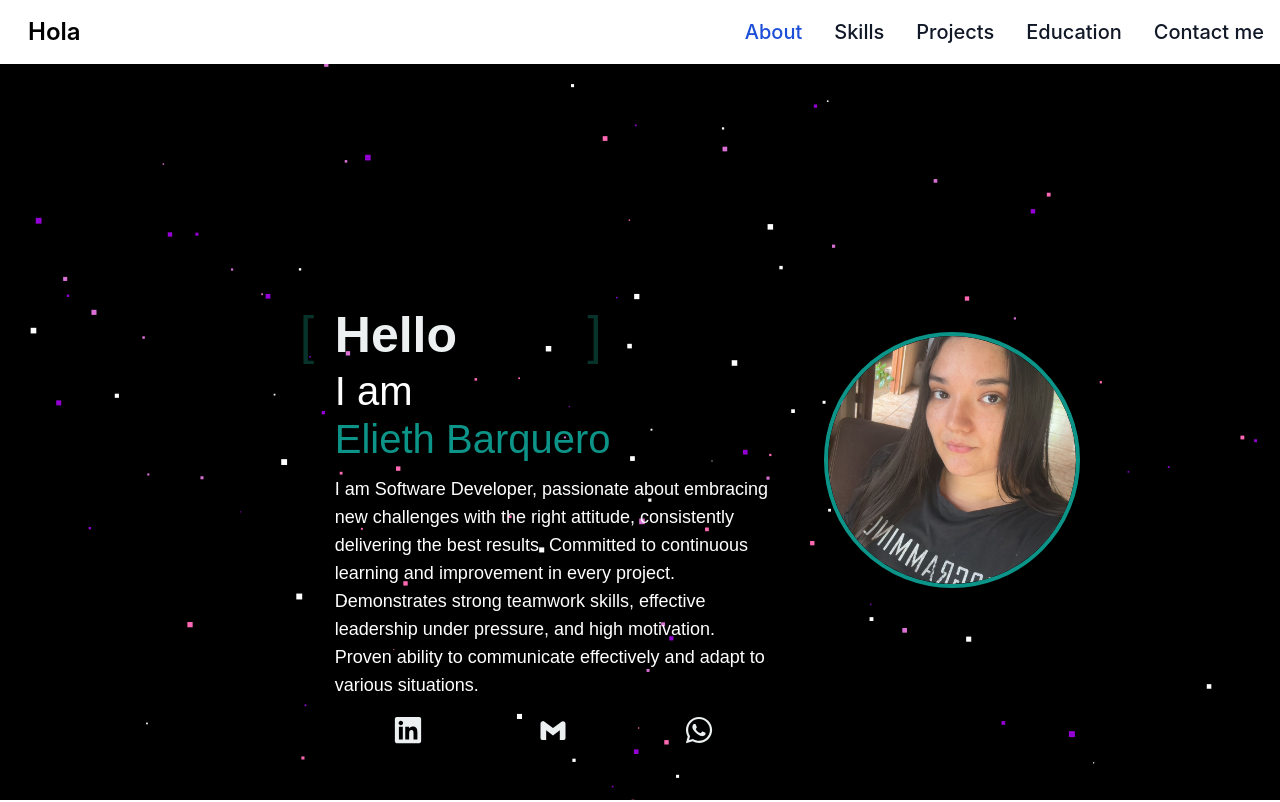
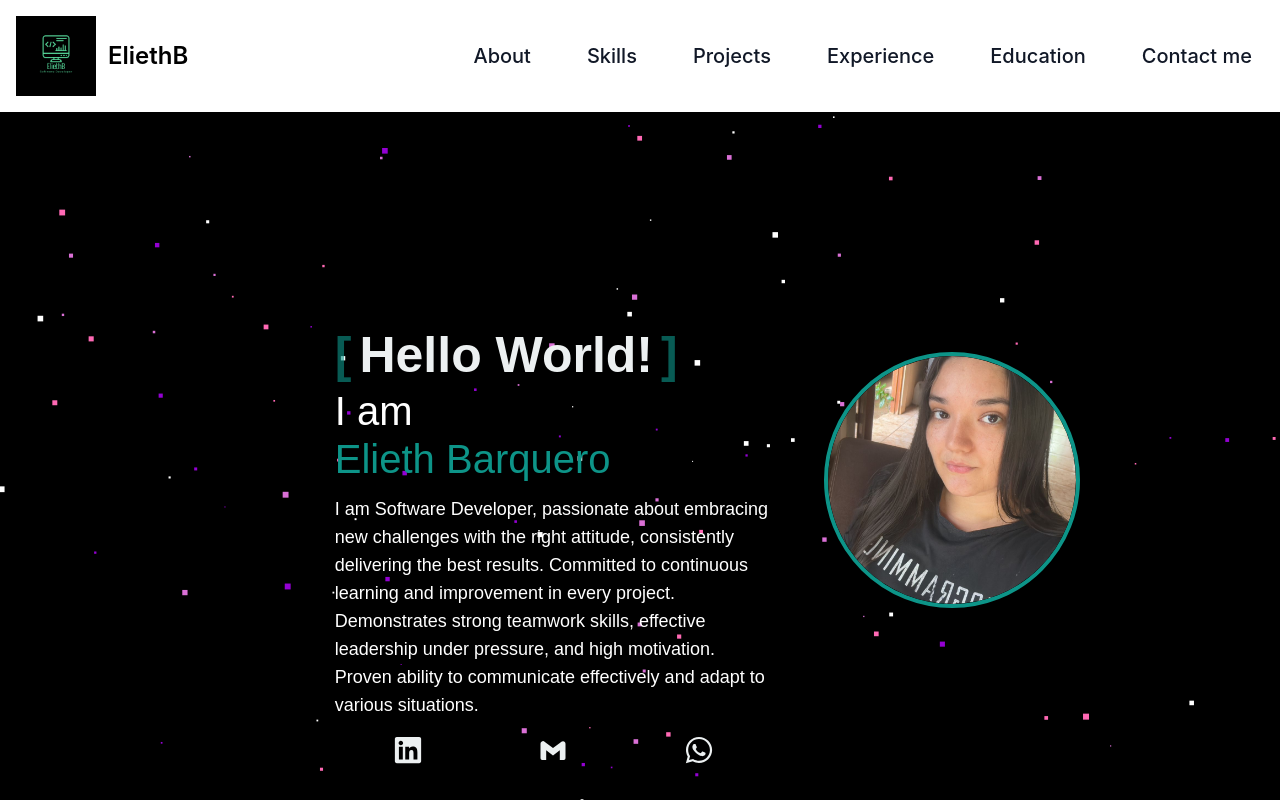
Before and after one commit to EliethB/portfolio-elieth, a React (Create React App) app: page / in a window 1280 px wide. Shown: the top 802 px of the page. Built offline with nearby package versions, Linux system fonts and the light colour scheme.

Commit message:
ultimos cambios de vista

```diff
--- a/src/About.css
+++ b/src/About.css
@@ -1,70 +1,36 @@
-@keyframes opacity {
-  0% { opacity: 0; }
-  50% { opacity: 1; }
-  100% { opacity: 0; }
-}
-
-@keyframes change {
-  0% { margin-top: 0; }
-  15% { margin-top: 0; }
-  25% { margin-top: -40px; }
-  40% { margin-top: -40px; }
-  50% { margin-top: -80px; }
-  65% { margin-top: -80px; }
-  75% { margin-top: -40px; }
-  85% { margin-top: -40px; }
-  100% { margin-top: 0; }
-}
-
-.content:before {
-  content: '[';
-  position: absolute;
-  left: -35px;
-  top: 50%;
-  transform: translateY(-50%);
-  line-height: 40px;
-  color: #16a085;
-  font-size: 52px;
-  animation: opacity 2s linear infinite;
-}
-
-.content:after {
-  content: ']';
-  position: absolute;
-  right: 170px;
-  top: 50%;
-  transform: translateY(-50%);
-  line-height: 40px;
-  color: #16a085;
-  font-size: 52px;
-  animation: opacity 2s linear infinite;
-}
-
 .content {
   position: relative;
   width: 70%;
   font-size: 50px;
   line-height: 40px;
-  font-family: 'Muli', sans-serif;
+  font-family: "Muli", sans-serif;
   color: #ecf0f1;
   height: 40px;
   left: 70%;
   margin-top: -40%;
   margin-left: -118px;
 }
+@keyframes parpadeo {
+  0% {
+    opacity: 1;
+  }
+  50% {
+    opacity: 0;
+  }
+  100% {
+    opacity: 1;
+  }
+}
+
+.visible p {
+  animation: parpadeo 1s infinite;
+}
 
 .visible {
   font-weight: 600;
-  overflow: hidden;
   height: 40px;
-}
-
-.moved {
-  margin-top: 0;
-  padding-left: 140px;
-  text-align: left;
-  list-style: none;
-  animation: change 6s linear infinite;
+  display: flex;
+  align-items: center;
 }
 
 ul li {
@@ -133,5 +99,4 @@ ul li {
     margin-bottom: 20px;
     width: 100%;
   }
-
 }
--- a/src/App.js
+++ b/src/App.js
@@ -1,26 +1,30 @@
-import './App.css';
-import Background from './components/Background';
-import About from './components/About';
-import NavBar from './components/NavBar';
-import Skills from './components/Skills';
-import ProjectsContainer from './components/ProjectContainer';
-import Education from './components/Education';
-import Contact from './components/Contact';
+import "./App.css";
+import Background from "./components/Background";
+import About from "./components/About";
+import NavBar from "./components/NavBar";
+import Skills from "./components/Skills";
+import ProjectsContainer from "./components/ProjectContainer";
+import Education from "./components/Education";
+import Contact from "./components/Contact";
+import Experience from "./components/Experience";
 
 function App() {
   return (
     <>
-      <Background /> {/* Esto será el fondo de todas las secciones */}
+      <Background />
       <NavBar />
-      <div style={{ paddingTop: '60px' }}>
-        <section id="about">
+      <div>
+        <section id="about" className="py-20">
           <About />
         </section>
-        <section id="skills">
+        <section id="skills" className="py-20">
           <Skills />
         </section>
         <section id="projects">
           <ProjectsContainer />
+        </section>
+        <section id="experience">
+          <Experience />
         </section>
         <section id="education">
           <Education />
--- a/src/components/About.jsx
+++ b/src/components/About.jsx
@@ -6,15 +6,13 @@ import { BiLogoGmail } from "react-icons/bi";
 
 function About() {
   return (
-    <div className="flex flex-col-reverse md:flex-row h-screen items-center justify-center px-4">
+    <div className="flex flex-col-reverse md:flex-row min-h-screen items-center justify-center px-4">
       <div className="flex flex-col justify-center w-full md:w-1/2 text-section">
         <div className="relative content">
-          <div className="visible">
-            <p>Hello</p>
-            <ul className="moved">
-              <li>World !</li>
-              <li>Dev !</li>
-            </ul>
+          <div className="visible flex items-center gap-2">
+            <p className="text-teal-600 parp">[</p>
+            Hello World!
+            <p className="text-teal-600 parp">]</p>
           </div>
           <div className="pStyle mt-4">
             <p className="text-white">I am</p>
--- /dev/null
+++ b/src/components/Experience.jsx
@@ -0,0 +1,75 @@
+const Experience = () => {
+  const Experience = [
+    {
+      title: "Eclipse Software FULL-STACK",
+      date: "Jun. 2023 – Dic. 2023",
+      technologies:
+        " .NET, C#, SQL Server, API REST, HTML, CSS, React.js, TypeScript, Tailwind CSS",
+      description:
+        "I worked the migration of a desktop accounting system to a web-based platform, achieving 90% project completion. This involved restructuring complex modules and ensuring compliance with Costa Rican tax regulations. Using technologies like React.js, C#, .NET, and Tailwind CSS, I developed new features that enhanced the user interface and system performance. Additionally, I worked in an Agile team adopting Scrum, which enabled efficient development, and optimized the system by integrating new APIs and improving existing code, resulting in a 30% increase in efficiency and a reduction in errors.",
+      position: "Internship contract",
+    },
+  ];
+
+  const Experience2 = [
+    {
+      title: "Innova Sales FULL-STACK",
+      date: "Dic. 2024 - Present",
+      technologies:
+        " .NET, C#, SQL Server, API REST, HTML, CSS, Razor, JavaScript",
+      description:
+        "Currently working on the migration and restructuring of a medical appointment platform, developing features such as appointment scheduling, online messaging, and doctor search. Implementing a REST API for video calls, digital prescriptions, and home visits, as well as redesigning the user interface and managing the database with SQL Server. Working in an agile team under Scrum methodology.",
+      position: "Internship contract",
+    },
+  ];
+
+  return (
+    <div className="container mx-auto px-4 py-10">
+      <h1 className="text-5xl font-bold text-white text-center mb-8">
+        Experience
+      </h1>
+
+      <div className="grid grid-cols-1 lg:grid-cols-2 gap-8">
+        <div>
+          <div className="relative border-l border-gray-300 pl-8">
+            {Experience.map((event, index) => (
+              <div key={index} className="mb-8 flex flex-col space-y-2">
+                <div className="absolute -left-4 bg-teal-600  h-8 w-8 rounded-full border-2 border-white"></div>
+                <div className="text-white">
+                  <h2 className="text-xl font-semibold">{event.title}</h2>
+                  <span className="text-sm text-gray-500">{event.date}</span>
+                  <h3 className="text-sm text-gray-500">
+                    {event.technologies}
+                  </h3>
+                  <p className="text-gray-300">{event.description}</p>
+                  <h3 className="text-lg text-gray-400">{event.position}</h3>
+                </div>
+              </div>
+            ))}
+          </div>
+        </div>
+
+        <div>
+          <div className="relative border-l border-gray-300 pl-8">
+            {Experience2.map((event, index) => (
+              <div key={index} className="mb-8 flex flex-col space-y-2">
+                <div className="absolute -left-4 bg-[#e81cff] h-8 w-8 rounded-full border-2 border-white"></div>
+                <div className="text-white">
+                  <h2 className="text-xl font-semibold">{event.title}</h2>
+                  <span className="text-sm text-gray-500">{event.date}</span>
+                  <h3 className="text-sm text-gray-500">
+                    {event.technologies}
+                  </h3>
+                  <p className="text-gray-300">{event.description}</p>
+                  <h3 className="text-lg text-gray-400">{event.position}</h3>
+                </div>
+              </div>
+            ))}
+          </div>
+        </div>
+      </div>
+    </div>
+  );
+};
+
+export default Experience;
--- a/src/components/NavBar.jsx
+++ b/src/components/NavBar.jsx
@@ -1,32 +1,42 @@
+import { useState } from "react";
+import logo from "../img/logo.png";
+
 function NavBar() {
+  const [isMenuOpen, setIsMenuOpen] = useState(false);
+
   const handleScroll = (id) => {
     const element = document.getElementById(id);
     if (element) {
       window.scrollTo({
         top: element.offsetTop,
-        behavior: 'smooth',
+        behavior: "smooth",
       });
     }
+    setIsMenuOpen(false);
+  };
+
+  const toggleMenu = () => {
+    setIsMenuOpen(!isMenuOpen);
   };
 
   return (
     <nav className="bg-white border-gray-200 dark:bg-black fixed top-0 z-10 w-full">
       <div className="max-w-screen-xl flex flex-wrap items-center justify-between mx-auto p-4">
         <button
-        onClick={() => handleScroll('about')}
+          onClick={() => handleScroll("about")}
           className="flex items-center space-x-3 rtl:space-x-reverse"
         >
-        <img src="" />
+          <img className="w-20" src={logo} alt="Logo" />
           <span className="self-center text-2xl font-semibold whitespace-nowrap dark:text-white">
-          Hola
+            EliethB
           </span>
         </button>
         <button
-        data-collapse-toggle="navbar-default"
+          onClick={toggleMenu}
           type="button"
           className="inline-flex items-center p-2 w-10 h-10 justify-center text-sm text-gray-500 rounded-lg md:hidden hover:bg-gray-100 focus:outline-none focus:ring-2 focus:ring-gray-200 dark:text-gray-400 dark:hover:bg-gray-700 dark:focus:ring-gray-600"
           aria-controls="navbar-default"
-        aria-expanded="false"
+          aria-expanded={isMenuOpen}
         >
           <span className="sr-only">Open main menu</span>
           <svg
@@ -45,39 +55,61 @@ function NavBar() {
             />
           </svg>
         </button>
-      <div className="hidden w-full md:block md:w-auto" id="navbar-default">
-        <ul className="font-medium flex flex-col p-4 md:p-0 mt-4 border border-gray-100 rounded-lg bg-gray-50 md:flex-row md:space-x-8 rtl:space-x-reverse md:mt-0 md:border-0 md:bg-white dark:bg-black md:dark:bg-black dark:border-gray-700 2xl:text-2xl">
+        <div
+          className={`${
+            isMenuOpen ? "block" : "hidden"
+          } md:block absolute top-0 left-0 h-screen w-1/2 bg-gray-50 dark:bg-black p-4 md:static md:h-auto md:w-auto md:bg-transparent md:p-0`}
+          id="navbar-default"
+        >
+          <ul className="font-medium flex flex-col md:flex-row md:space-x-8 rtl:space-x-reverse">
+            <li>
               <button
-            onClick={() => handleScroll('about')}
-            className="block py-2 px-3 text-xl text-white bg-blue-700 rounded md:bg-transparent md:text-blue-700 md:p-0 dark:text-white md:dark:text-blue-500 2xl:text-2xl"
-            aria-current="page"
+                onClick={() => handleScroll("about")}
+                className="block py-2 px-3 text-xl text-gray-900 hover:bg-gray-100 dark:text-white md:hover:bg-transparent md:hover:text-blue-700 dark:hover:bg-gray-700 dark:hover:text-white md:dark:hover:bg-transparent"
               >
                 About
               </button>
+            </li>
+            <li>
               <button
-           onClick={() => handleScroll('skills')}
-            className="block py-2 px-3 text-xl text-gray-900 rounded hover:bg-gray-100 md:hover:bg-transparent md:border-0 md:hover:text-blue-700 md:p-0 dark:text-white md:dark:hover:text-blue-500 dark:hover:bg-gray-700 dark:hover:text-white md:dark:hover:bg-transparent 2xl:text-2xl"
+                onClick={() => handleScroll("skills")}
+                className="block py-2 px-3 text-xl text-gray-900 hover:bg-gray-100 dark:text-white md:hover:bg-transparent md:hover:text-blue-700 dark:hover:bg-gray-700 dark:hover:text-white md:dark:hover:bg-transparent"
               >
                 Skills
               </button>
+            </li>
+            <li>
               <button
-            onClick={() => handleScroll('projects')}
-            className="block py-2 px-3 text-xl text-gray-900 rounded hover:bg-gray-100 md:hover:bg-transparent md:border-0 md:hover:text-blue-700 md:p-0 dark:text-white md:dark:hover:text-blue-500 dark:hover:bg-gray-700 dark:hover:text-white md:dark:hover:bg-transparent 2xl:text-2xl"
+                onClick={() => handleScroll("projects")}
+                className="block py-2 px-3 text-xl text-gray-900 hover:bg-gray-100 dark:text-white md:hover:bg-transparent md:hover:text-blue-700 dark:hover:bg-gray-700 dark:hover:text-white md:dark:hover:bg-transparent"
               >
                 Projects
               </button>
+            </li>
+            <li>
               <button
-            onClick={() => handleScroll('education')}
-            className="block py-2 px-3 text-xl text-gray-900 rounded hover:bg-gray-100 md:hover:bg-transparent md:border-0 md:hover:text-blue-700 md:p-0 dark:text-white md:dark:hover:text-blue-500 dark:hover:bg-gray-700 dark:hover:text-white md:dark:hover:bg-transparent 2xl:text-2xl"
+                onClick={() => handleScroll("experience")}
+                className="block py-2 px-3 text-xl text-gray-900 hover:bg-gray-100 dark:text-white md:hover:bg-transparent md:hover:text-blue-700 dark:hover:bg-gray-700 dark:hover:text-white md:dark:hover:bg-transparent"
+              >
+                Experience
+              </button>
+            </li>
+            <li>
+              <button
+                onClick={() => handleScroll("education")}
+                className="block py-2 px-3 text-xl text-gray-900 hover:bg-gray-100 dark:text-white md:hover:bg-transparent md:hover:text-blue-700 dark:hover:bg-gray-700 dark:hover:text-white md:dark:hover:bg-transparent"
               >
                 Education
               </button>
+            </li>
+            <li>
               <button
-             onClick={() => handleScroll('contact')}
-            className="block py-2 px-3 text-xl text-gray-900 rounded hover:bg-gray-100 md:hover:bg-transparent md:border-0 md:hover:text-blue-700 md:p-0 dark:text-white md:dark:hover:text-blue-500 dark:hover:bg-gray-700 dark:hover:text-white md:dark:hover:bg-transparent 2xl:text-2xl"
+                onClick={() => handleScroll("contact")}
+                className="block py-2 px-3 text-xl text-gray-900 hover:bg-gray-100 dark:text-white md:hover:bg-transparent md:hover:text-blue-700 dark:hover:bg-gray-700 dark:hover:text-white md:dark:hover:bg-transparent"
               >
                 Contact me
               </button>
+            </li>
           </ul>
         </div>
       </div>
--- a/src/components/Project.jsx
+++ b/src/components/Project.jsx
@@ -1,5 +1,5 @@
 import "../Card.css";
-import PropTypes from 'prop-types';
+import PropTypes from "prop-types";
 
 function Project({ title, subtitle, description, imageSrc }) {
   return (
@@ -8,9 +8,7 @@ function Project({ title, subtitle, description, imageSrc }) {
       <p className="heading">{title}</p>
       <p>{subtitle}</p>
       {Array.isArray(description) && description.length > 0 ? (
-        description.map((desc, index) => (
-          <p key={index}>{desc}</p>
-        ))
+        description.map((desc, index) => <p key={index}>{desc}</p>)
       ) : (
         <p>No description available.</p>
       )}
```
Also changed, not shown: src/components/ProjectContainer.jsx (+10 -4 lines), src/img/logo.png (added). Lines whose indentation alone changed are shown as unchanged.
